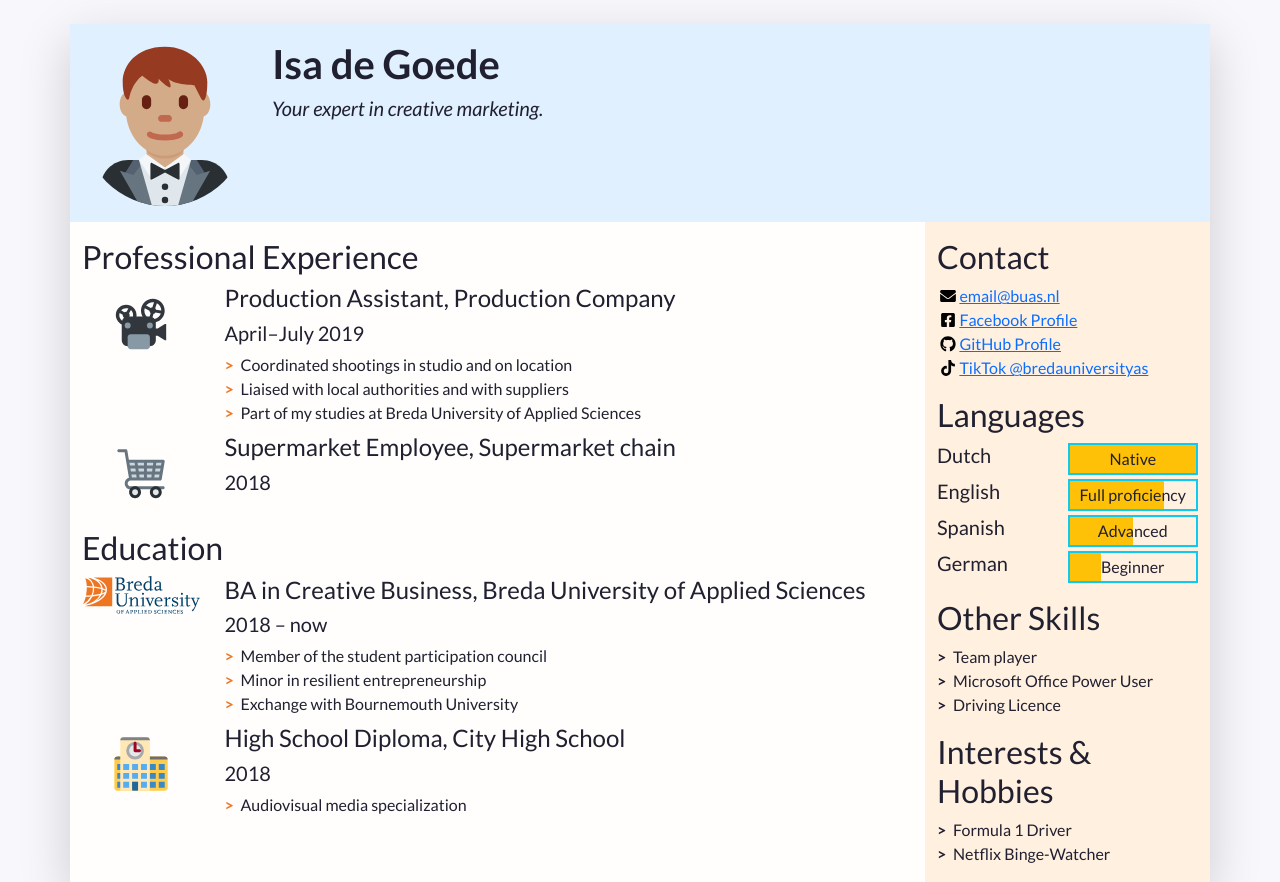
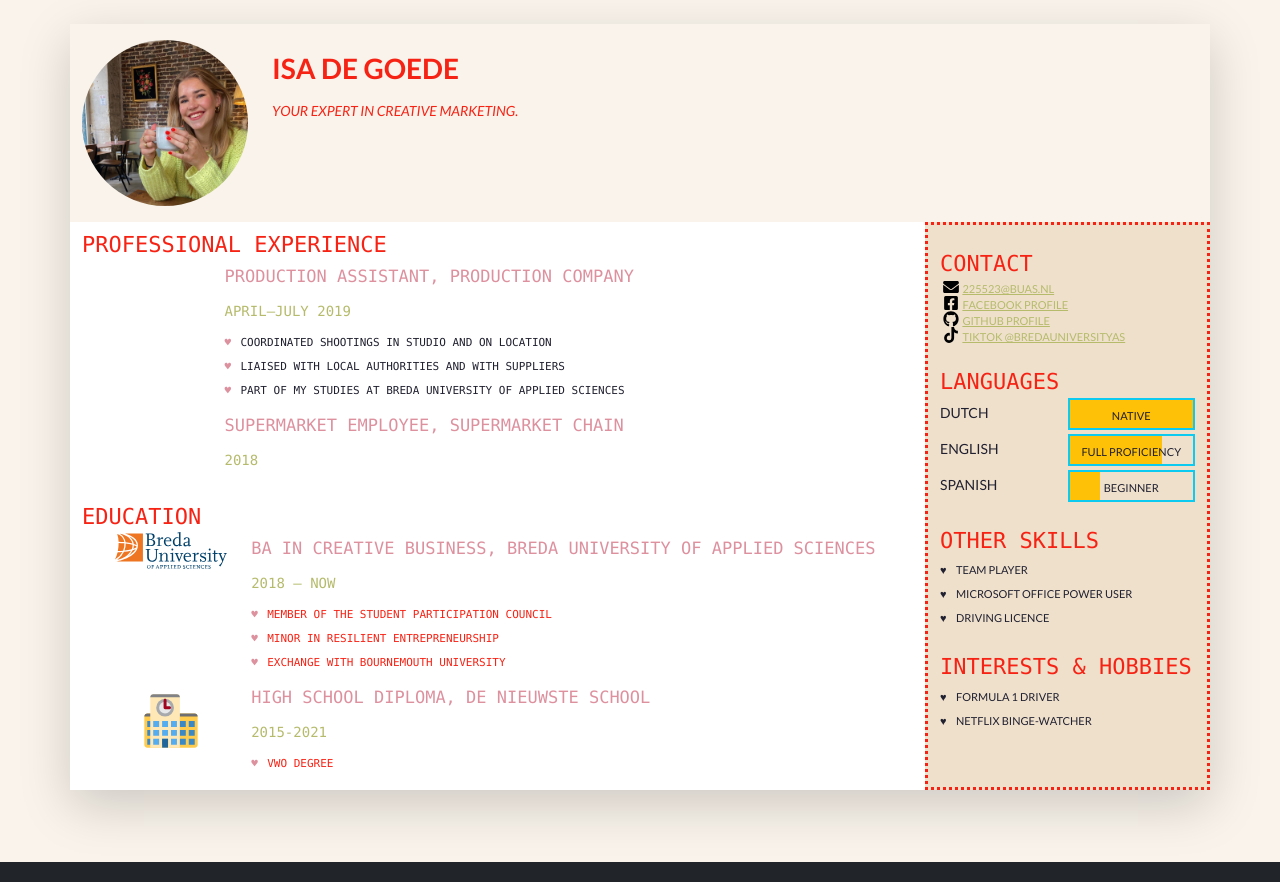
Before and after one commit to IsadGoede/Isa-Resume-Template, a plain HTML site: page index.html in a window 1280 px wide. Shown: the top 882 px of the page. Drawn offline with nearby package versions, Linux system fonts and the light colour scheme.

Commit message:
ubdate css

```diff
--- a/css/styles.css
+++ b/css/styles.css
@@ -8,35 +8,84 @@
 body {
 	font-family: Lato, "Open Sans", Roboto, "Segoe UI", "Helvetica Neue", Helvetica, Arial, sans-serif;
 	color: #202030;
-	background-color: #f8f8fc;
+	background-color: #F9F3EB;
+}
+p{
+	font-weight: 900;
+}
+h2{
+	font-weight: bolder;
 }
 
 /* Styles for custom classes in the document. (There are more, try to find them out!) */
 
 .resume-header {
-    background-color: #e0f0ff;
+	font-variant-caps: all-petite-caps;
+	font-weight: bold;
+	color:#F62315
 }
 
 .resume-main {
-	background-color: #fffefc;
+	background-color: #Ffffff;
+	font-variant-caps: all-petite-caps;
+	font-weight: lighter;
+	font-family: courier Consolas, "Andale Mono", "Lucida Console", "Lucida Sans Typewriter", Monaco, "Courier New", "monospace"
 }
 
+.header-1{
+	color: #DD919F
+}
+
+.header-2{
+	color: #B5BB6B
+}
+
+.test{
+  box-shadow: inset 0 0 0 0 #F62315;
+  color: #F62315;
+  padding: 0 .25rem;
+  margin: 0 -.25rem;
+  transition: color .3s ease-in-out, box-shadow .3s ease-in-out;
+	font-variant-caps: all-petite-caps;
+	font-weight: lighter;
+	font-family: courier Consolas, "Andale Mono", "Lucida Console", "Lucida Sans Typewriter", Monaco, "Courier New", "monospace"
+}
+.test:hover {
+  color: #F62315;
+  box-shadow: inset 320px 0 0 0 #B5BB6B;
+}
+
+
+
 .resume-aside {
-	background-color: #fff0e0;
+	background-color: #EFE0CC;
+	font-variant-caps: all-petite-caps;
+	font-weight: lighter;
+	border-style: dotted;
+	border-color: #F62315
 }
 
 /* Styles for lists in the document */
 
 .biography-details li::before, .skill-list li::before {
-	content: ">";
+	content: "♥";
 	font-weight: 800;
 	display: inline-block;
 	width: 1em;
 	margin-left: -1em;
 }
 
+.border-color {
+	border-color: #F1080C;
+	outline-color: aqua
+}
+
+.languages {
+	border: #B5BB6B
+
+}
 .biography-details li::before {
-	color: #EE7623;
+	color: #DD919F;
 }
 
 .biography-details li, .skill-list li {
@@ -48,4 +97,5 @@ body {
 .contact-icon {
 	height: 1em;
 	flex-basis: 1.4em;
+	color: #B5BB6B;
 }
--- a/index.html
+++ b/index.html
@@ -43,7 +43,7 @@
             "w-100" makes sure the image takes the full width of the column it's in
             "rounded-circle" cuts a circle around the image
           -->
-          <img class="w-100 rounded-circle my-3" src="images/portrait.svg" alt="Portrait of Firstname Lastname" width="160">
+          <img class="w-100 rounded-circle my-3" src="images/isa.jpg" alt="Portrait of Firstname Lastname" width="160">
         </div>
         <!--
           A container to wrap around your name and tagline. Full-width at small size, then columns of increasing size.
@@ -69,8 +69,7 @@
           <!--
             <section> is yet another semantic element. The first one is for professional experience.
           -->
-          <section class="my-3 biography-section">
-            <h2>Professional Experience</h2>
+          <h2 class="test">Professional Experience</h2>
             <!--
               Each list item (li) in the unordered list (ul) below will be one job.
               "list-unstyled" is a class that hides the bullet points of a list.
@@ -80,12 +79,10 @@
               <!-- Top item (generally the latest or most relevant) in professional experience -->
               <li class="biography-item row mb-2">
                 <!-- We're using a grid inside a grid so we can align logos and text -->
-                <div class="logo-container col-3 col-sm-2 col-md-3 col-lg-2">
-                  <img class="biography-logo mw-100 d-block mx-auto" src="images/employers/projector.svg" alt="Company logo" width="80">
-                </div>
+                <div class="logo-container col-3 col-sm-2 col-md-3 col-lg-2"> </div>
                 <div class="biography-contents col-9 col-sm-10 col-md-9 col-lg-10">
-                  <h4>Production Assistant, Production Company</h4>
-                  <h5>April&ndash;July 2019</h5>
+                  <h4 class= "header-1">Production Assistant, Production Company</h4>
+                  <h5 class= "header-2">April&ndash;July 2019</h5>
                   <!-- Use the list below to talk about your achievements -->
                   <ul class="biography-details list-unstyled">
                     <li>Coordinated shootings in studio and on location</li>
@@ -99,11 +96,10 @@
               <li class="biography-item row mb-2">
                 <div class="logo-container col-3 col-sm-2 col-md-3 col-lg-2">
                 <!-- We're using a grid inside a grid so we can align logos and text -->
-                  <img class="biography-logo mw-100 d-block mx-auto" src="images/employers/trolley.svg" alt="Company logo" width="80">
                 </div>
                 <div class="biography-contents col-9 col-sm-10 col-md-9 col-lg-10">
-                  <h4>Supermarket Employee, Supermarket chain</h4>
-                  <h5>2018</h5>
+                  <h4 class="header-1">Supermarket Employee, Supermarket chain</h4>
+                  <h5 class="header-2">2018</h5>
                   <!-- This entry doesn't have a list of achievements, but you can copy-paste the one from above -->
                 </div>
               </li>
@@ -113,9 +109,9 @@
 
           <!-- We're done with jobs, let's move on to schools -->
 
-          <section class="my-3 biography-section">
-            <h2>Education</h2>
-            <ul class="biography-list list-unstyled">
+          <section class="resume-header">
+            <h2 class="test">Education</h2>
+            <ul class="resume-main">
 
               <!-- Top item in education. And by "top", I mean a Bachelor in Creative Business at BUas. -->
               <li class="biography-item row mb-2">
@@ -123,8 +119,8 @@
                   <img class="biography-logo mw-100 d-block mx-auto" src="images/schools/logo-buas.svg" alt="School logo" width="120">
                 </div>
                 <div class="biography-contents col-9 col-sm-10 col-md-9 col-lg-10">
-                  <h4>BA in Creative Business, Breda University of Applied Sciences</h4>
-                  <h5>2018&nbsp;&ndash;&nbsp;now</h5>
+                  <h4 class="header-1">BA in Creative Business, Breda University of Applied Sciences</h4>
+                  <h5 class="header-2">2018&nbsp;&ndash;&nbsp;now</h5>
                   <!-- Use the list below to talk about minors, exchanges, extra-curricular activities. -->
                   <ul class="biography-details list-unstyled">
                     <li>Member of the student participation council</li>
@@ -140,10 +136,10 @@
                   <img class="biography-logo mw-100 d-block mx-auto" src="images/schools/school.svg" alt="School logo" width="80">
                 </div>
                 <div class="biography-contents col-9 col-sm-10 col-md-9 col-lg-10">
-                  <h4>High School Diploma, City High School</h4>
-                  <h5>2018</h5>
+                  <h4 class="header-1">High School Diploma, De Nieuwste School</h4>
+                  <h5 class="header-2">2015-2021</h5>
                   <ul class="biography-details list-unstyled">
-                    <li>Audiovisual media specialization</li>
+                    <li>VWO degree</li>
                   </ul>
                 </div>
               </li>
@@ -163,7 +159,7 @@
 
           <!-- The first block will be contact details -->
           <section class="my-3 aside-section">
-            <h2>Contact</h2>
+            <h2 class="test">Contact</h2>
             <!--
               A list of all your contact details.
               There are more icons in the images/icons folder, have a look if you want to add your LinkedIn or TikTok profile.
@@ -172,25 +168,25 @@
             -->
             <ul class="contact-list list-unstyled">
               <li class="contact-item">
-                <a class="d-flex align-items-center" href="mailto:email@buas.nl" target="_blank">
+                <a class="d-flex align-items-center contact-icon" href="mailto:225523@buas.nl" target="_blank">
                   <img class="contact-icon" src="images/icons/envelope.svg" alt="Email">
-                  email@buas.nl
+                  225523@buas.nl
                 </a>
               </li>
               <li class="contact-item">
-                <a class="d-flex align-items-center" href="https://facebook.com/" target="_blank">
+                <a class="d-flex align-items-center contact-icon" href="https://www.facebook.com/isa.degoede" target="_blank">
                   <img class="contact-icon" src="images/icons/facebook.svg" alt="Facebook">
                   Facebook Profile
                 </a>
               </li>
               <li class="contact-item">
-                <a class="d-flex align-items-center" href="https://github.com/" target="_blank">
+                <a class="d-flex align-items-center contact-icon" href="https://github.com/" target="_blank">
                   <img class="contact-icon" src="images/icons/github.svg" alt="LinkedIn">
                   GitHub Profile
                 </a>
               </li>
               <li class="contact-item">
-                <a class="d-flex align-items-center" href="https://www.tiktok.com/@bredauniversityas" target="_blank">
+                <a class="d-flex align-items-center contact-icon" href="https://www.tiktok.com/@bredauniversityas" target="_blank">
                   <img class="contact-icon" src="images/icons/tiktok.svg" alt="Mobile Phone">
                   TikTok @bredauniversityas
                 </a>
@@ -201,7 +197,7 @@
           <!-- End of contact details, moving on to languages -->
 
           <section class="my-3 aside-section">
-            <h2>Languages</h2>
+            <h2 class="test">Languages</h2>
             <!-- Each item in the list is a language. Modify, add or remove depending on what you speak -->
             <ul class="language-list list-unstyled">
               <li class="language-item d-flex mb-1">
@@ -224,25 +220,17 @@
                 <h5 class="language-name w-50">Spanish</h5>
                 <div class="language-level w-50 border border-info border-2 position-relative">
                   <!-- The div below is a progress bar. Choose between w-25, w-50, w-75 and w-100 to show your level of fluency -->
-                  <div class="language-progress position-absolute bg-warning h-100 w-50"></div>
-                  <h6 class="position-absolute w-100 text-center top-0 py-1">Advanced</h6>
-                </div>
-              </li>
-              <li class="language-item d-flex mb-1">
-                <h5 class="language-name w-50">German</h5>
-                <div class="language-level w-50 border border-info border-2 position-relative">
-                  <!-- The div below is a progress bar. Choose between w-25, w-50, w-75 and w-100 to show your level of fluency -->
                   <div class="language-progress position-absolute bg-warning h-100 w-25"></div>
                   <h6 class="position-absolute w-100 text-center top-0 py-1">Beginner</h6>
                 </div>
-              </li>
+			</li>
             </ul>
           </section>
 
           <!-- End of contact details, moving on to other skills -->
 
           <section class="my-3 aside-section">
-            <h2>Other Skills</h2>
+            <h2 class="test">Other Skills</h2>
             <ul class="skill-list list-unstyled">
               <li class="skill-item">Team player</li>
               <li class="skill-item">Microsoft Office Power User</li>
@@ -253,7 +241,7 @@
           <!-- End of other skills, moving on to interest and hobbies -->
 
           <section class="my-3 aside-section">
-            <h2>Interests &amp; Hobbies</h2>
+            <h2 class="test">Interests &amp; Hobbies</h2>
             <ul class="skill-list list-unstyled">
               <li class="skill-item">Formula 1 Driver</li>
               <li class="skill-item">Netflix Binge-Watcher</li>
```
Also changed, not shown: images/isa.jpg (added), 2 other files.
